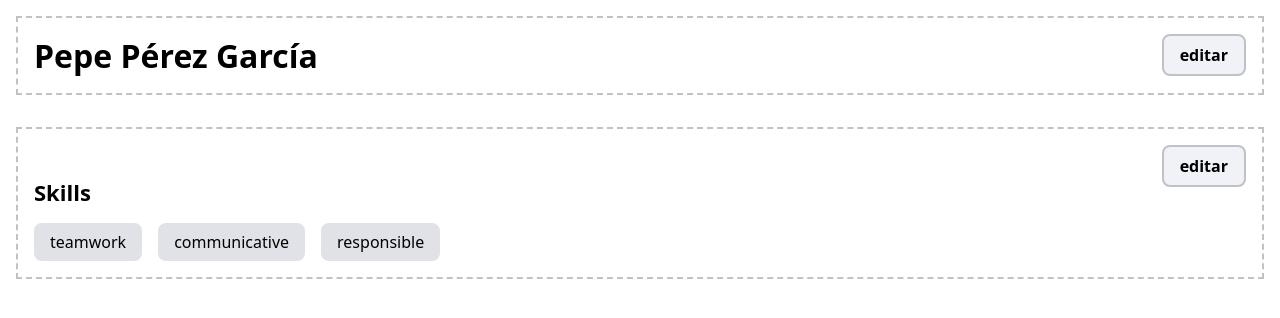
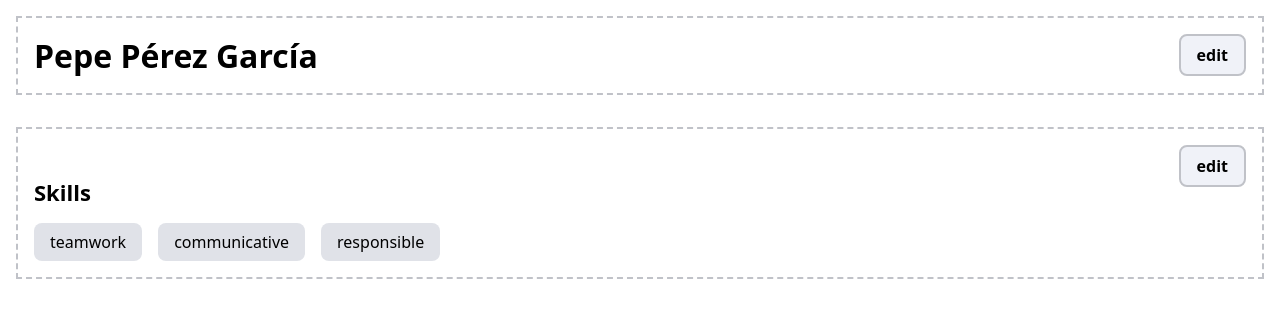
Before and after one commit to Mathiew82/curripulum, a React (Vite) app: page / in a window 1280 px wide. Shown: the top 318 px of the page. Built offline with nearby package versions, Linux system fonts and the light colour scheme.

Commit message:
Pased button texts to english

```diff
--- a/src/components/Name/Name.tsx
+++ b/src/components/Name/Name.tsx
@@ -27,7 +27,7 @@ function Name() {
         <h1 className="editable">
           <span className="display-name">{name}</span>
           <span onClick={handleToggleEditName} className="edit-button">
-            editar
+            edit
           </span>
         </h1>
       ) : (
@@ -38,7 +38,7 @@ function Name() {
             value={name}
           />
           <span onClick={handleToggleEditName} className="edit-button">
-            guardar
+            save
           </span>
         </div>
       )}
--- a/src/components/Skills/Skills.tsx
+++ b/src/components/Skills/Skills.tsx
@@ -32,14 +32,14 @@ function Skills() {
               ))}
             </ul>
             <span onClick={handleToggleEditSkills} className="edit-button">
-              editar
+              edit
             </span>
           </>
         ) : (
           <>
             <div>aslkjdlkj</div>
             <span onClick={handleToggleEditSkills} className="edit-button">
-              guardar
+              save
             </span>
           </>
         )}
```
